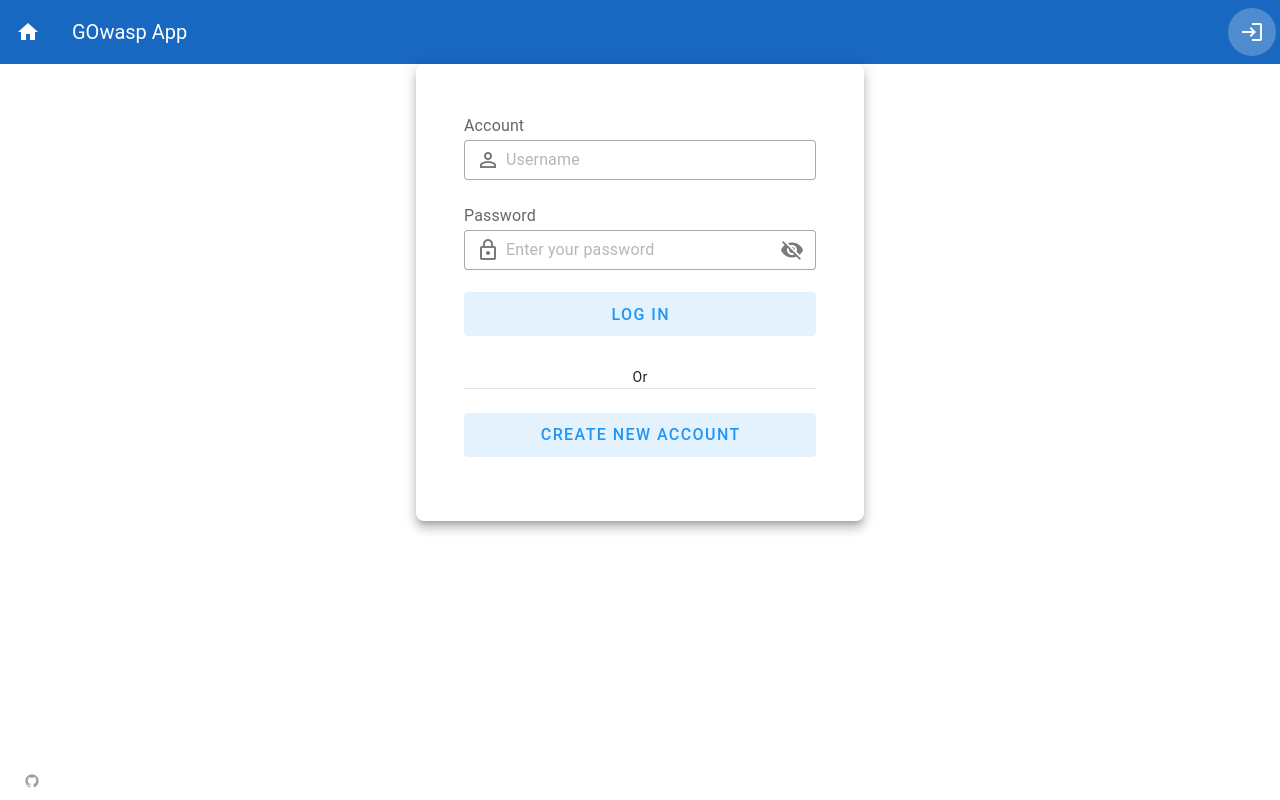
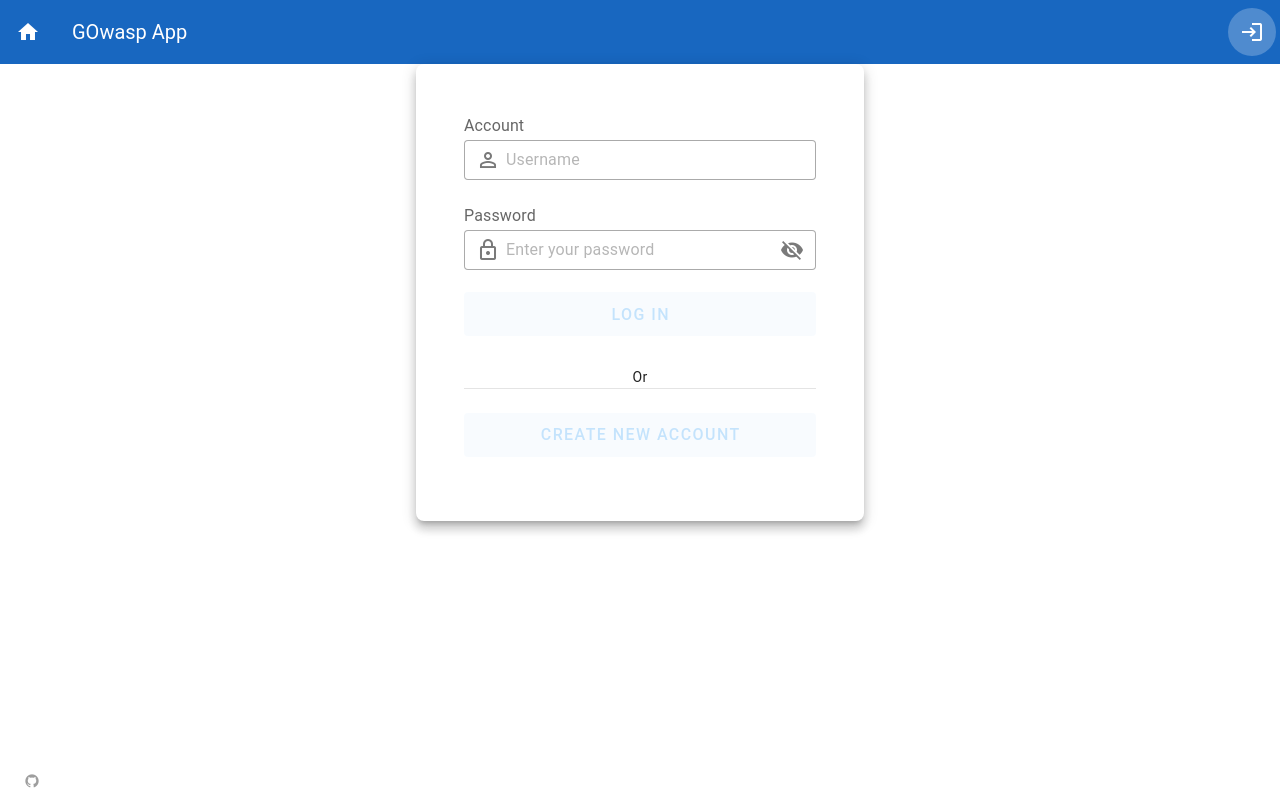
Before and after one commit to manuelarte/gowasp, a Vue app in the folder web/: page /login in a window 1280 px wide. Built offline with nearby package versions, Linux system fonts and the light colour scheme; a small style sheet from the web is missing; what axios-cookiejar-support, unplugin-vue-router would draw is missing.

Commit message:
fix: fixing disabling buttons (#73)

```diff
--- a/web/src/pages/login/index.vue
+++ b/web/src/pages/login/index.vue
@@ -1,53 +1,3 @@
-<script setup lang="ts">
-  import router from '@/router'
-  import { backendClient, useUserStore } from '@/stores/app'
-
-  const visible = ref(false)
-  const loading = ref(false)
-  const err = ref<string | null>(null)
-
-  const form = ref()
-  const username = ref('')
-  const usernameRules = [
-    (value: string | null) => {
-      if ((value?.length ?? 0) < 3) return 'Username name must be at least 3 characters.'
-      if ((value?.length ?? 0) > 21) return 'Username name must be at most 20 characters.'
-      return true
-    },
-  ]
-  const password = ref('')
-
-  const userStore = useUserStore()
-
-  async function login () {
-    err.value = null
-    loading.value = true
-    backendClient.login(username.value, password.value)
-      .then(user => {
-        userStore.setUser(user)
-        router.push('/')
-      })
-      .catch(error => err.value = error.message)
-      .finally(
-        () => loading.value = false,
-      )
-  }
-
-  async function signup () {
-    err.value = null
-    loading.value = true
-    backendClient.signup(username.value, password.value)
-      .then(user => {
-        userStore.setUser(user)
-        router.push('/')
-      })
-      .catch(error => err.value = error.message)
-      .finally(
-        () => loading.value = false,
-      )
-  }
-</script>
-
 <template>
   <v-card
     class="mx-auto pa-12 pb-8"
@@ -56,7 +6,7 @@
     rounded="lg"
   >
 
-    <v-form ref="form" fast-fail @submit.prevent>
+    <v-form ref="form" v-model="valid" fast-fail @submit.prevent>
       <div class="text-subtitle-1 text-medium-emphasis">Account</div>
 
       <v-text-field
@@ -84,10 +34,12 @@
       />
 
       <v-btn
-        v-if="form && !loading"
+        v-if="form"
         block
         class="mb-8"
         color="blue"
+        :disabled="!valid || loadingNewUser"
+        :loading="loadingExistingUser"
         size="large"
         type="submit"
         variant="tonal"
@@ -95,22 +47,18 @@
       >
         Log In
       </v-btn>
-      <v-progress-circular
-        v-else
-        class="mb-8 align-center"
-        color="primary"
-        indeterminate
-      />
 
       <p class="text-body-2 text-center">Or</p>
       <v-divider />
       <br>
 
       <v-btn
-        v-if="form && !loading"
+        v-if="form"
         block
         class="mb-8"
         color="blue"
+        :disabled="!valid || loadingExistingUser"
+        :loading="loadingNewUser"
         size="large"
         type="submit"
         variant="tonal"
@@ -133,5 +81,61 @@
   </v-card>
 </template>
 
+<script setup lang="ts">
+  import router from '@/router'
+  import { backendClient, useUserStore } from '@/stores/app'
+
+  const valid = ref(false)
+  const visible = ref(false)
+  const loadingExistingUser = ref(false)
+  const loadingNewUser = ref(false)
+  const err = ref<string | null>(null)
+
+  const form = ref()
+  const username = ref('')
+  const usernameRules = [
+    (value: string | null) => {
+      if ((value?.length ?? 0) < 3) return 'Username name must be at least 3 characters.'
+      if ((value?.length ?? 0) > 21) return 'Username name must be at most 20 characters.'
+      return true
+    },
+  ]
+  const password = ref('')
+
+  const userStore = useUserStore()
+
+  const loading = computed(() => {
+    return loadingExistingUser.value || loadingNewUser.value
+  })
+
+  async function login () {
+    err.value = null
+    loadingExistingUser.value = true
+    backendClient.login(username.value, password.value)
+      .then(user => {
+        userStore.setUser(user)
+        router.push('/')
+      })
+      .catch(error => err.value = error.message)
+      .finally(
+        () => loadingExistingUser.value = false,
+      )
+  }
+
+  async function signup () {
+    err.value = null
+    loadingNewUser.value = true
+    backendClient.signup(username.value, password.value)
+      .then(user => {
+        userStore.setUser(user)
+        router.push('/')
+      })
+      .catch(error => err.value = error.message)
+      .finally(
+        () => loadingNewUser.value = false,
+      )
+  }
+</script>
+
 <style scoped lang="sass">
 </style>
```
